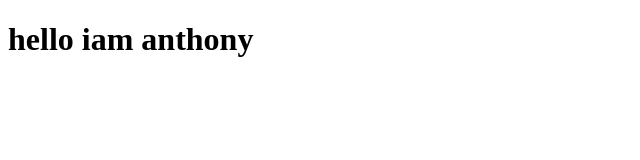
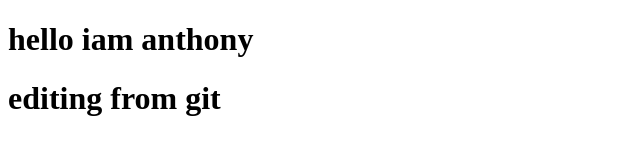
Before and after one commit to AnthonyBadr/anthony, a plain HTML site: page index.html in a window 1280 px wide. Shown: the whole page, without its empty margins (0-640 px from the left). Drawn offline with Linux system fonts and the light colour scheme.

Commit message:
Update index.html
editing from github

```diff
--- a/index.html
+++ b/index.html
@@ -7,6 +7,6 @@
 </head>
 <body>
     <h1>hello iam anthony</h1>
-
+    <h1>editing from git</h1>
 </body>
 </html>
```
